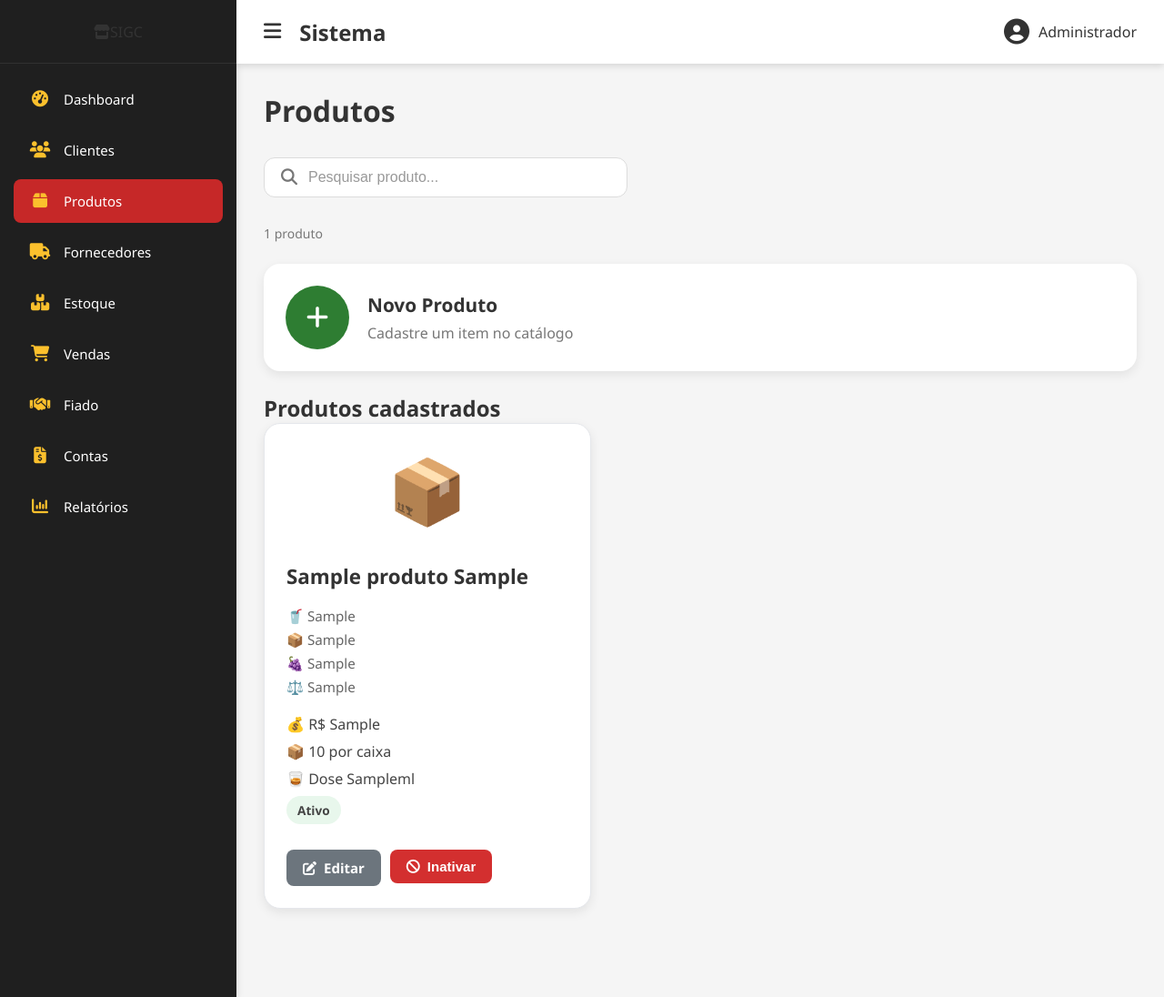
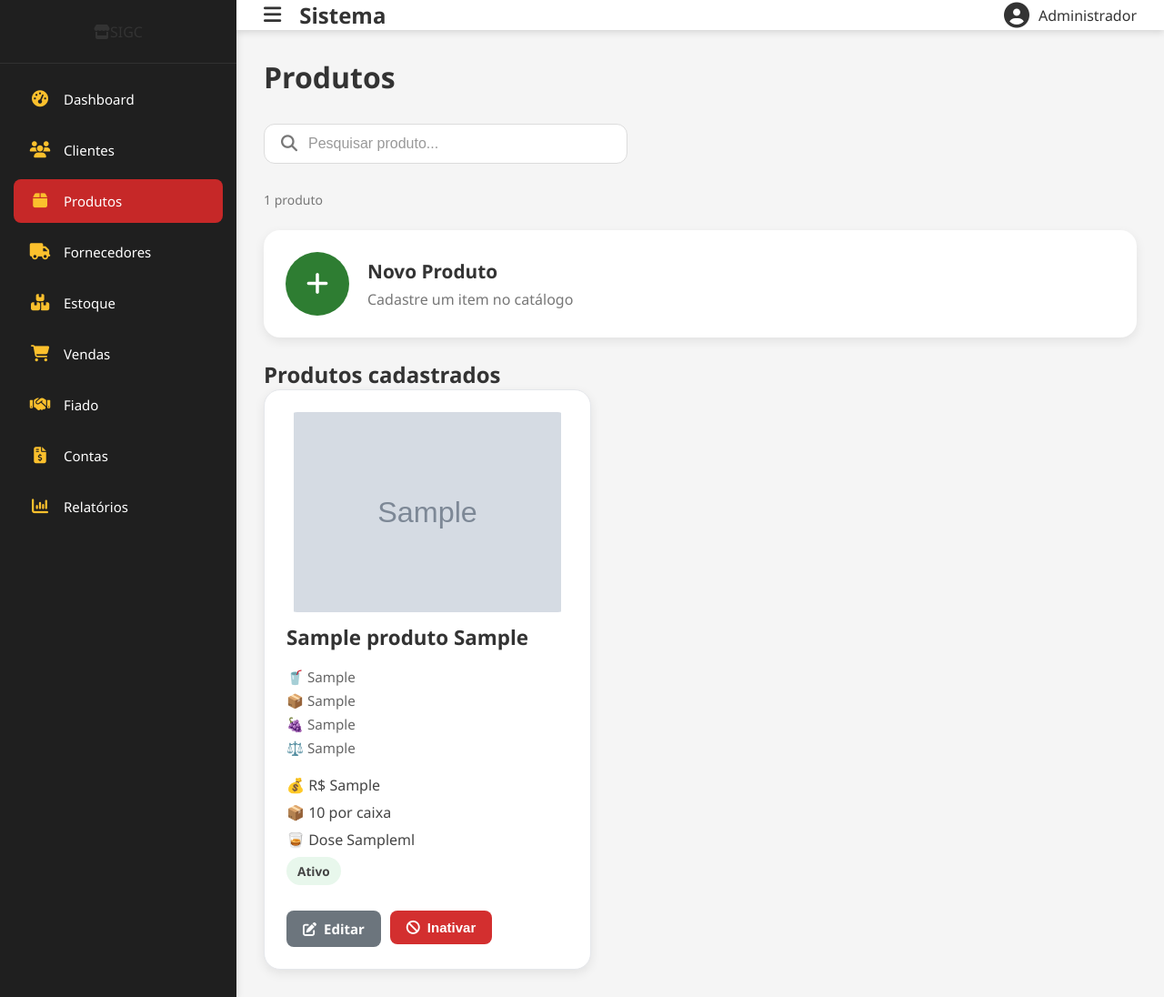
Before and after one commit to keeytguimaraes/TCC, a Flask app: page /produto in a window 1280 px wide. Shown: the whole page at 91% size. Run offline with Flask 3, Linux system fonts and the light colour scheme; tables that the repository leaves empty or names only in its code hold one stand-in row (values such as "Sample post"); grey boxes marked "Sample" are stand-in pictures.

Commit message:
Adição de imagens

```diff
--- a/app/controllers/produto_controller.py
+++ b/app/controllers/produto_controller.py
@@ -42,7 +42,8 @@ def cadastrar_produto_controller(
             preco_venda,
             quantidade_por_caixa,
             vende_por_dose,
-            volume_dose_ml
+            volume_dose_ml,
+            imagem
 ):
 
     # Envia dados para model
@@ -55,7 +56,8 @@ def cadastrar_produto_controller(
             preco_venda,
             quantidade_por_caixa,
             vende_por_dose,
-            volume_dose_ml
+            volume_dose_ml,
+            imagem
     )
 # ==========================
 # CONTROLLER:
--- a/app/models/produto_model.py
+++ b/app/models/produto_model.py
@@ -49,7 +49,8 @@ def cadastrar_produto(
     preco_venda,
     quantidade_por_caixa,
     vende_por_dose,
-    volume_dose_ml
+    volume_dose_ml,
+    imagem
 ):
 
     # Conecta banco
@@ -69,10 +70,11 @@ def cadastrar_produto(
             preco_venda,
             quantidade_por_caixa,
             vende_por_dose,
-            volume_dose_ml
+            volume_dose_ml,
+            imagem
 
         )
-        VALUES (%s, %s, %s, %s, %s, %s, %s, %s, %s)
+        VALUES (%s, %s, %s, %s, %s, %s, %s, %s, %s, %s)
     """
 
     # Executa SQL
@@ -87,7 +89,8 @@ def cadastrar_produto(
             preco_venda,
             quantidade_por_caixa,
             vende_por_dose,
-            volume_dose_ml
+            volume_dose_ml,
+            imagem
         )
     )
 
--- a/app/routes/produto_route.py
+++ b/app/routes/produto_route.py
@@ -15,6 +15,8 @@ from app.controllers.produto_controller import (
     ativar_produto_controller
 )
 
+from werkzeug.utils import secure_filename
+import os
 
 # Função responsável
 # por registrar rotas
@@ -85,6 +87,25 @@ def configurar_produto_routes(app):
         "volume_dose_ml"
     )
 
+        imagem = request.files.get(
+        "imagem"
+    )
+
+        nome_imagem = None
+
+        if imagem and imagem.filename != "":
+
+            nome_imagem = secure_filename(
+        imagem.filename
+    )
+
+            caminho = os.path.join(
+        "app/static/uploads/produtos",
+        nome_imagem
+    )
+
+            imagem.save(caminho)
+
         cadastrar_produto_controller(
 
         nome,
@@ -95,7 +116,8 @@ def configurar_produto_routes(app):
         preco_venda,
         quantidade_por_caixa,
         vende_por_dose,
-        volume_dose_ml
+        volume_dose_ml,
+        nome_imagem
 
     )
 
--- a/app/static/css/pages/produto.css
+++ b/app/static/css/pages/produto.css
@@ -87,17 +87,16 @@
 ========================== */
 
 .product-card-image{
+    width:100%;
+    height:220px;
+    overflow:hidden;
+    border-radius:12px;
+}
 
-    display:flex;
-
-    justify-content:center;
-
-    align-items:center;
-
-    font-size:70px;
-
-    margin-bottom:20px;
-
+.product-card-image img{
+    width:100%;
+    height:100%;
+    object-fit:contain;
 }
 
 /* ==========================
--- a/app/templates/produto/produto.html
+++ b/app/templates/produto/produto.html
@@ -105,6 +105,7 @@ Produtos
         <form
             action="/produto/cadastrar"
             method="POST"
+            enctype="multipart/form-data"
         >
 
             <div class="modal-body">
@@ -195,6 +196,19 @@ Produtos
                         </select>
 
                     </div>
+                    <div class="form-group">
+
+                        <label>
+                            Imagem do Produto
+                        </label>
+
+                        <input
+                            type="file"
+                            name="imagem"
+                            accept="image/*"
+                        >
+
+                    </div>
 
                     <div class="form-group">
 
@@ -239,7 +253,6 @@ Produtos
                         >
 
                     </div>
-
                     <div class="checkbox-group">
 
                         <input
@@ -316,7 +329,21 @@ Produtos
 
         <div class="product-card-image">
 
-            📦
+            {% if produto.imagem %}
+
+                <img
+                    src="{{ url_for(
+                        'static',
+                        filename='uploads/produtos/' ~ produto.imagem
+                    ) }}"
+                    alt="{{ produto.nome }}"
+                >
+
+            {% else %}
+
+                📦
+
+            {% endif %}
 
         </div>
 
```
Also changed, not shown: app/static/uploads/produtos/teste-tcc.webp (added).
